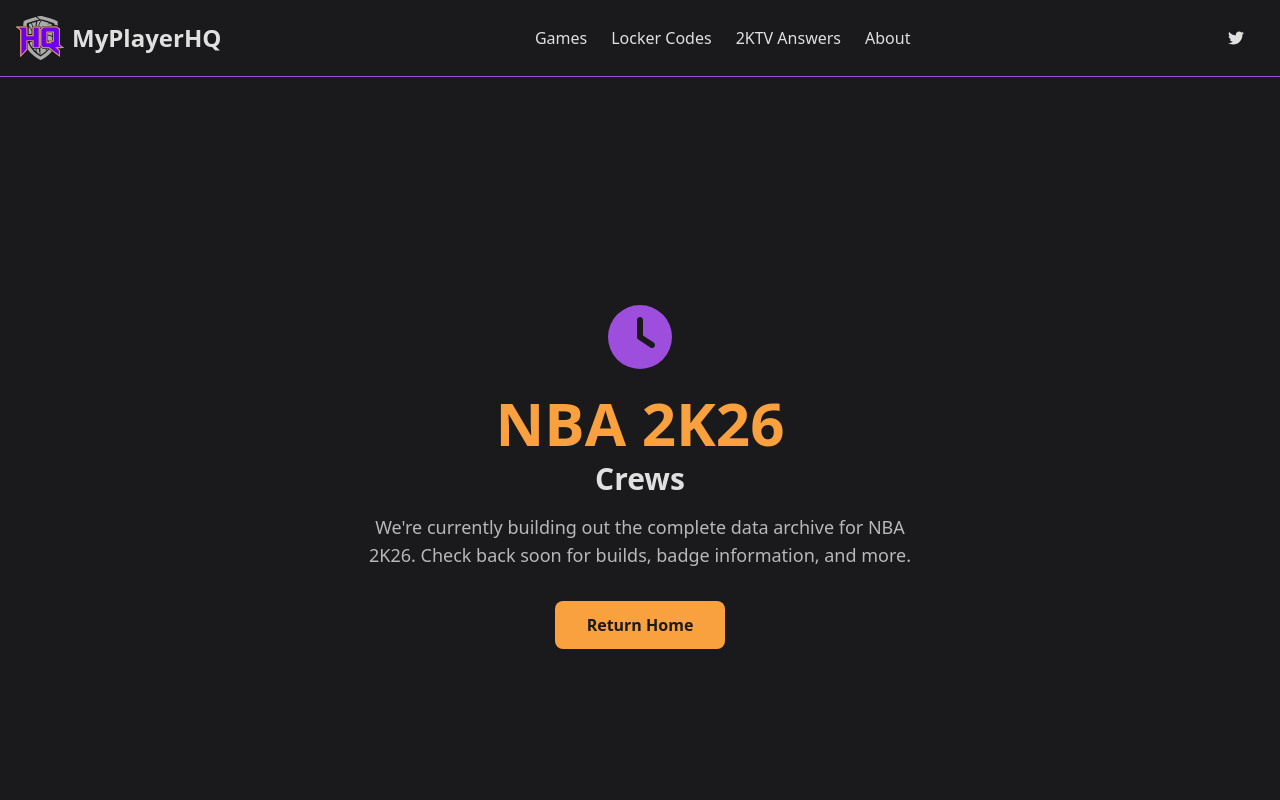
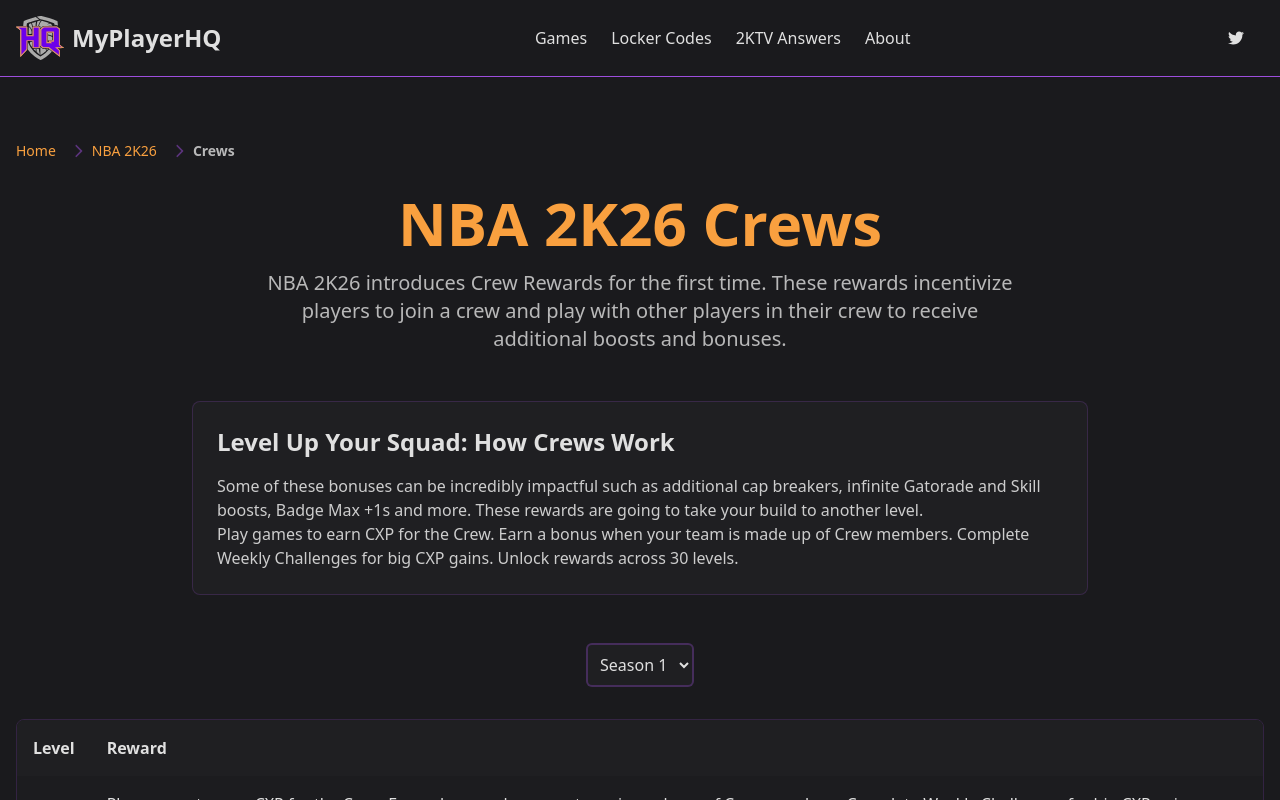
Before and after one commit to OneBuffaloLabs/myplayer-hq, a Next.js app: page /games/nba-2k26/crews in a window 1280 px wide. Shown: the top 800 px of the page. Built offline with nearby package versions, Linux system fonts and the light colour scheme.

Commit message:
[Issue-22] Feat: Create Crew Information Page

```diff
--- /dev/null
+++ b/src/app/games/nba-2k26/crews/layout.tsx
@@ -0,0 +1,13 @@
+import { Metadata } from 'next';
+import { generateMetadata } from '@/utils/metadata';
+
+export const metadata: Metadata = generateMetadata({
+  title: 'NBA 2K26 Crew Information',
+  description:
+    'Learn how the new Crews feature works in NBA 2K26, including rewards, limitations, and how to level up your squad.',
+  urlPath: '/games/nba-2k26/crews',
+});
+
+export default function CrewsLayout({ children }: { children: React.ReactNode }) {
+  return <>{children}</>;
+}
--- a/src/app/games/nba-2k26/crews/page.tsx
+++ b/src/app/games/nba-2k26/crews/page.tsx
@@ -1,18 +1,81 @@
-import { Metadata } from 'next';
-import { generateMetadata } from '@/utils/metadata';
-import { ComingSoon } from '@/components/ComingSoon';
+'use client';
 
-export const metadata: Metadata = generateMetadata({
-  title: 'NBA 2K26',
-  description: '',
-});
+import { useState } from 'react';
+import { Breadcrumbs } from '@/components/Breadcrumbs';
+import crewsData from '@/data/games/nba-2k26/crews.json';
 
-export default function NBA2k26CrewsPage() {
+const breadcrumbItems = [
+  { label: 'Home', href: '/' },
+  { label: 'NBA 2K26', href: '/games/nba-2k26/' },
+  { label: 'Crews', href: '/games/nba-2k26/crews/' },
+];
+
+export default function CrewsPage() {
+  const [activeSeason, setActiveSeason] = useState(crewsData.seasons[0]);
+
+  const handleSeasonChange = (event: React.ChangeEvent<HTMLSelectElement>) => {
+    const seasonNumber = parseInt(event.target.value, 10);
+    const selectedSeason = crewsData.seasons.find((s) => s.season === seasonNumber);
+    if (selectedSeason) {
+      setActiveSeason(selectedSeason);
+    }
+  };
+
   return (
-    <ComingSoon
-      title="NBA 2K26"
-      subtitle="Crews"
-      message="We're currently building out the complete data archive for NBA 2K26. Check back soon for builds, badge information, and more."
-    />
+    <main className="bg-background text-text">
+      <div className="container mx-auto px-4 py-16">
+        <Breadcrumbs items={breadcrumbItems} />
+        <header className="text-center mb-12">
+          <h1 className="text-4xl md:text-6xl font-bold text-primary">NBA 2K26 Crews</h1>
+          <p className="text-lg md:text-xl mt-4 max-w-3xl mx-auto text-text/80">
+            {crewsData.explanation.intro}
+          </p>
+        </header>
+
+        <section
+          aria-labelledby="crews-explanation"
+          className="max-w-4xl mx-auto bg-background-secondary p-6 rounded-lg border border-accent/20 mb-12">
+          <h2 id="crews-explanation" className="text-2xl font-bold text-text mb-4">
+            Level Up Your Squad: How Crews Work
+          </h2>
+          <div className="prose prose-invert max-w-none text-text/90">
+            <p>{crewsData.explanation.details}</p>
+            <p>{crewsData.explanation.rewards}</p>
+          </div>
+        </section>
+
+        <div className="flex justify-center mb-8">
+          <select
+            onChange={handleSeasonChange}
+            value={activeSeason.season}
+            className="bg-background-secondary border-2 border-accent/30 rounded-md p-2 focus:outline-none focus:border-primary cursor-pointer">
+            {crewsData.seasons.map((season) => (
+              <option key={season.season} value={season.season}>
+                Season {season.season}
+              </option>
+            ))}
+          </select>
+        </div>
+
+        <div className="overflow-x-auto rounded-lg border border-accent/20">
+          <table className="min-w-full text-left">
+            <thead className="bg-background-secondary">
+              <tr>
+                <th className="p-4 font-bold text-center">Level</th>
+                <th className="p-4 font-bold">Reward</th>
+              </tr>
+            </thead>
+            <tbody className="divide-y divide-accent/10">
+              {activeSeason.rewards.map((item) => (
+                <tr key={item.level} className="bg-background-secondary/50">
+                  <td className="p-4 font-bold text-center">{item.level}</td>
+                  <td className="p-4">{item.reward}</td>
+                </tr>
+              ))}
+            </tbody>
+          </table>
+        </div>
+      </div>
+    </main>
   );
 }
--- a/src/app/games/nba-2k26/page.tsx
+++ b/src/app/games/nba-2k26/page.tsx
@@ -73,7 +73,6 @@ const featureCards: {
     title: 'Crew Information',
     description: 'Get the details on the new Crews feature and how to earn exclusive rewards.',
     href: '/games/nba-2k26/crews',
-    isComingSoon: true,
   },
 ];
 
--- /dev/null
+++ b/src/data/games/nba-2k26/crews.json
@@ -0,0 +1,113 @@
+{
+  "explanation": {
+    "intro": "NBA 2K26 introduces Crew Rewards for the first time. These rewards incentivize players to join a crew and play with other players in their crew to receive additional boosts and bonuses.",
+    "details": "Some of these bonuses can be incredibly impactful such as additional cap breakers, infinite Gatorade and Skill boosts, Badge Max +1s and more. These rewards are going to take your build to another level.",
+    "rewards": "Play games to earn CXP for the Crew. Earn a bonus when your team is made up of Crew members. Complete Weekly Challenges for big CXP gains. Unlock rewards across 30 levels."
+  },
+  "seasons": [
+    {
+      "season": 1,
+      "rewards": [
+        {
+          "level": 1,
+          "reward": "Play games to earn CXP for the Crew. Earn a bonus when your team is made up of Crew members. Complete Weekly Challenges for big CXP gains. Unlock rewards across 30 levels."
+        },
+        {
+          "level": 2,
+          "reward": "New Crew Intro Backgrounds diisplayed when playing together in games."
+        },
+        {
+          "level": 3,
+          "reward": "Crew Look Unlocked! Members can wear outfits that display your Crew colors and logo. Edit your look in the MyPLAYER Appearance menu."
+        },
+        { "level": 4, "reward": "The Curtain Teammote" },
+        {
+          "level": 5,
+          "reward": "New Crew Logo options customizable by the President and VPs."
+        },
+        {
+          "level": 6,
+          "reward": "Earn a 5% REP Bonus when your team is made up of your Crew members."
+        },
+        {
+          "level": 7,
+          "reward": "Earn a 5% VC Bonus when your team is made up of your Crew members."
+        },
+        { "level": 8, "reward": "Unlock a Cap Breaker to improve your MyPlayer." },
+        {
+          "level": 9,
+          "reward": "New Crew Intro Backgrounds displayed when playing together in games."
+        },
+        {
+          "level": 10,
+          "reward": "New outfits for your Crew Look that display your logo and colors."
+        },
+        { "level": 11, "reward": "KEEP WINNINGEST Teammote" },
+        {
+          "level": 12,
+          "reward": "Earn a 10% REP Bonus when your team is made up of your Crew members."
+        },
+        {
+          "level": 13,
+          "reward": "Earn a 10% VC Bonus when your team is made up of your Crew members."
+        },
+        {
+          "level": 14,
+          "reward": "Presidents and VPs can upload custom images for use as a Crew Logo."
+        },
+        { "level": 15, "reward": "Unlock a Cap Breaker to improve your MyPlayer." },
+        {
+          "level": 16,
+          "reward": "New Crew intro backgrounds displayed when playing together in games."
+        },
+        {
+          "level": 17,
+          "reward": "New outfits for your Crew that display your logos and colors."
+        },
+        { "level": 18, "reward": "WINNING Teammote" },
+        {
+          "level": 19,
+          "reward": "Earn a 25% REP Bonus when your team is made up of your Crew members."
+        },
+        {
+          "level": 20,
+          "reward": "Earn a 25% VC Bonus when your team is made up of your Crew members."
+        },
+        {
+          "level": 21,
+          "reward": "New outfits for your Crew Look that display your logo and colors."
+        },
+        { "level": 22, "reward": "Unlock a Cap Breaker to improve your MyPlayer" },
+        {
+          "level": 23,
+          "reward": "Unlock a Max +1 Tier 2 Slot to gain a competitive advantage"
+        },
+        {
+          "level": 24,
+          "reward": "Earn a 50% REP Bonus when your team is made up of your Crew members."
+        },
+        {
+          "level": 25,
+          "reward": "Earn a 50% VC Bonus when your team is made up of your Crew members."
+        },
+        {
+          "level": 26,
+          "reward": "Free Skill Boosts applied when your team is made up of your Crew members in The Park."
+        },
+        {
+          "level": 27,
+          "reward": "Free Gatorade applied when your team is made up of your Crew members in The Park."
+        },
+        {
+          "level": 28,
+          "reward": "Earn a 2XREP Bonus when your team is made up of your Crew members."
+        },
+        {
+          "level": 29,
+          "reward": "Unlock a Max +1 Tier 1 Slot to gain a competitive advantage."
+        },
+        { "level": 30, "reward": "Unlock a Cap Breaker to improve your MyPlayer" }
+      ]
+    }
+  ]
+}
```
